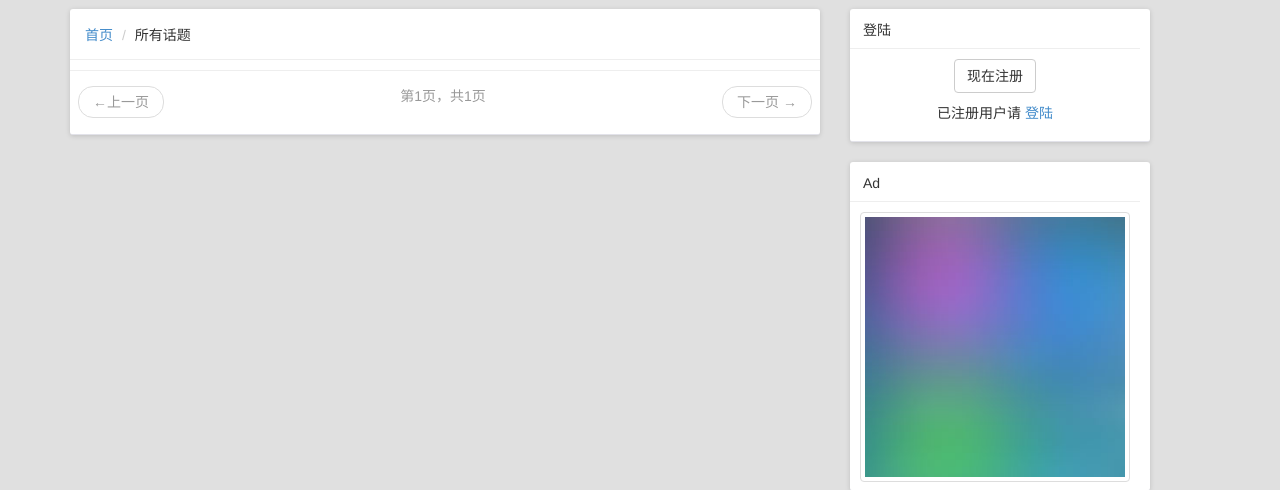
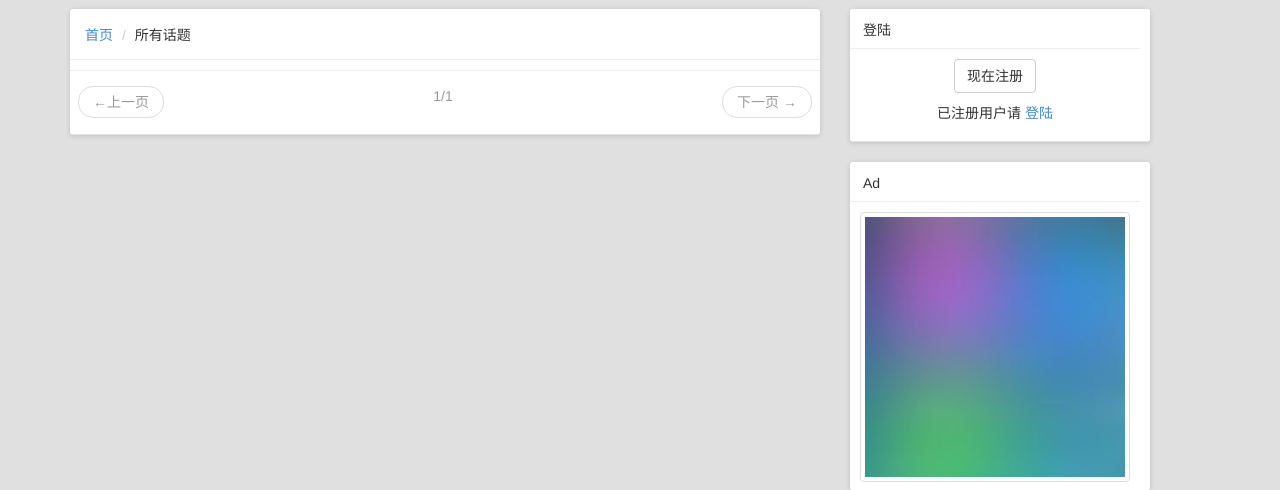
Before and after one commit to isaced/NSLoger, a Django app: page /recent in a window 1280 px wide. Shown: the part 51-541 px from the top of the page. Run offline with Django 3.2, Linux system fonts and the light colour scheme; data that the repository does not hold is empty.

Commit message:
主题分页显示页码样式微调

```diff
--- a/templates/bbs/node.html
+++ b/templates/bbs/node.html
@@ -41,7 +41,7 @@
                         </li>
                       {% endif %}
 
-                      <li>第{{ topic_list.number }}页，共{{ topic_list.paginator.num_pages }}页</li>
+                      <li>{{ topic_list.number }}/{{ topic_list.paginator.num_pages }}</li>
 
 
                       {% if topic_list.has_next %}
--- a/templates/bbs/recent.html
+++ b/templates/bbs/recent.html
@@ -40,7 +40,7 @@
                         </li>
                       {% endif %}
 
-                      <li>第{{ topic_list.number }}页，共{{ topic_list.paginator.num_pages }}页</li>
+                      <li>{{ topic_list.number }}/{{ topic_list.paginator.num_pages }}</li>
 
 
                       {% if topic_list.has_next %}
```
